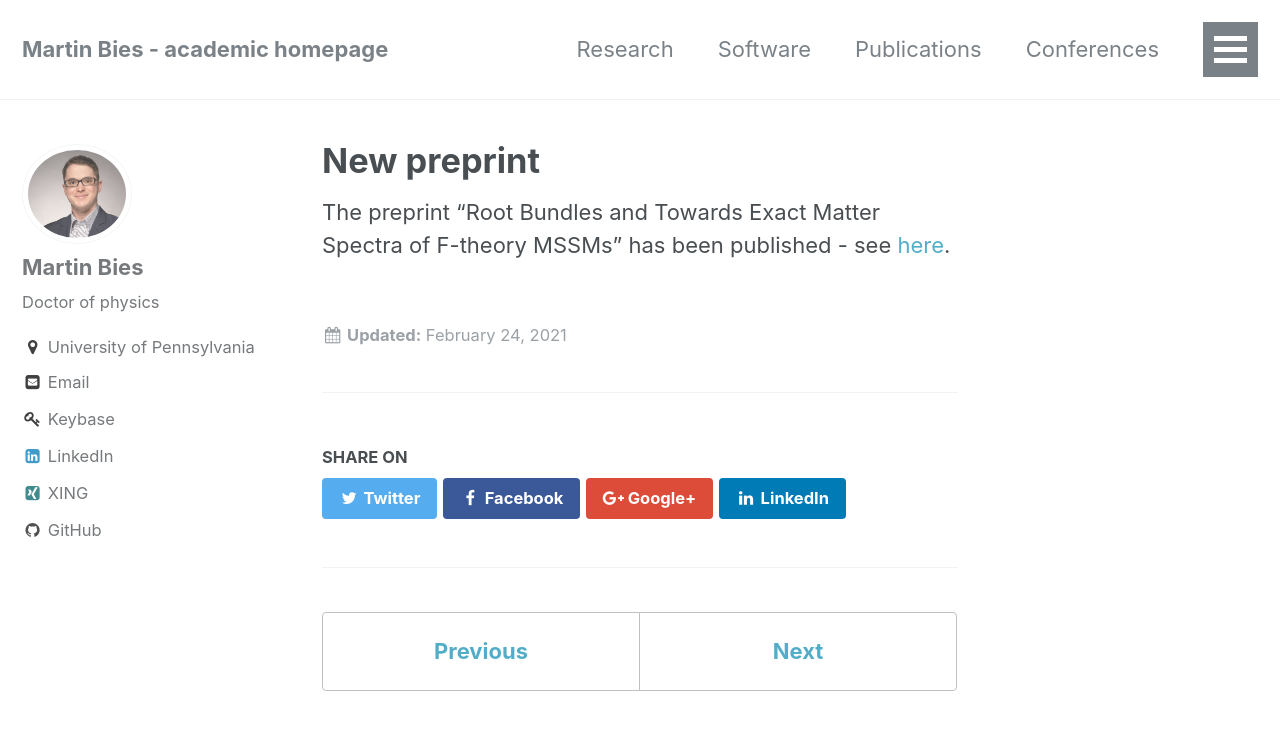
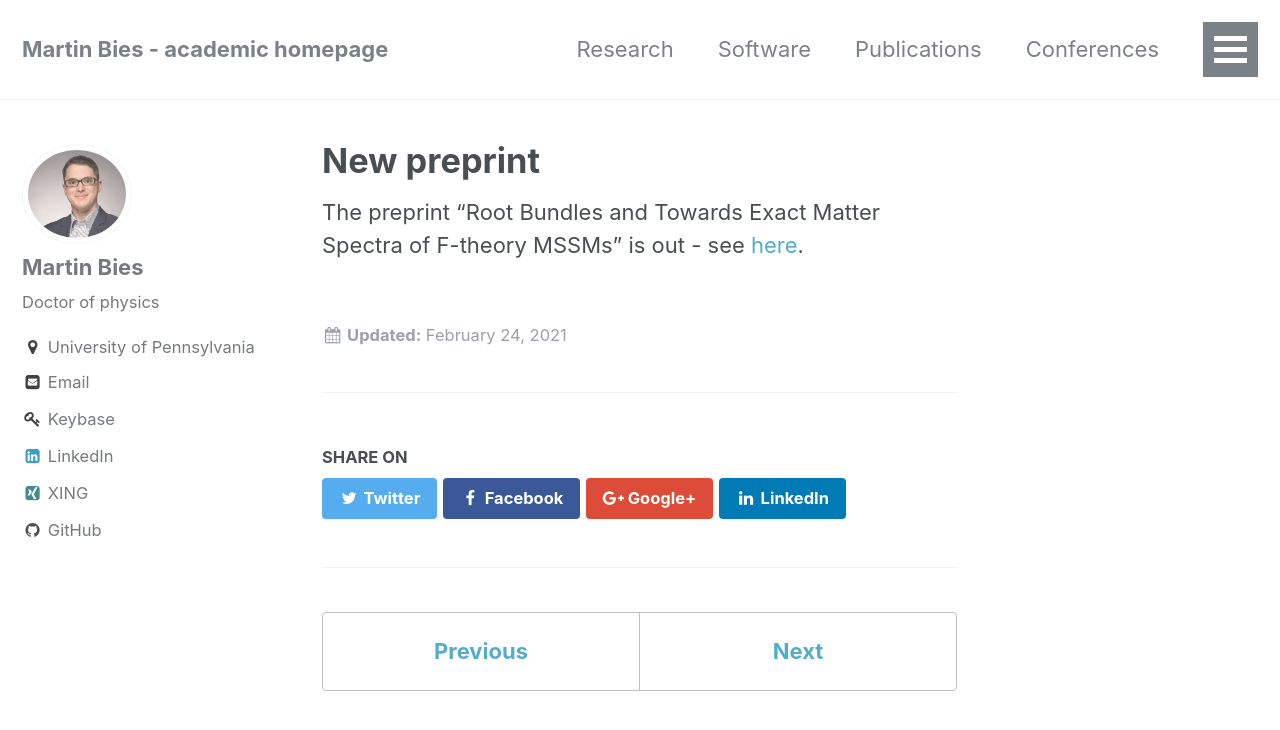
Before and after one commit to MartinBies/MartinBies.github.io, a Jekyll site: the page built from _posts/2021-02-24-New Preprint.md, in a window 1280 px wide and 900 px high. Shown: the top 730 px of the window. Built offline with Jekyll 4.4.1, drawn with Linux system fonts in a browser that asks for light colours.

Commit message:
Change wording of preprint announcement

```diff
--- a/_posts/2021-02-24-New Preprint.md
+++ b/_posts/2021-02-24-New Preprint.md
@@ -2,7 +2,7 @@
 comments: false
 ---
 
-The preprint "Root Bundles and Towards Exact Matter Spectra of F-theory MSSMs" has been published - see [here](https://arxiv.org/abs/2102.10115).
+The preprint "Root Bundles and Towards Exact Matter Spectra of F-theory MSSMs" is out - see [here](https://arxiv.org/abs/2102.10115).
 
 
 <!--You can do bullet points like this
```
